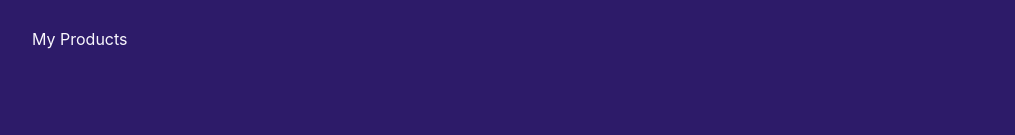
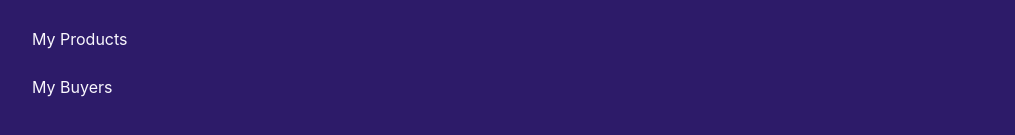
Before and after one commit to MoinulIslam7/Clothing-Spark-Client, a React (Create React App) app: page /dashboard in a window 1280 px wide. Shown: the part 209-344 px from the top of the page, without its empty margins (0-1015 px from the left). Built offline with nearby package versions, Linux system fonts and the light colour scheme; no server answers; sample sign-in values are in the browser's storage.

Commit message:
added my buyers

```diff
--- a/src/Layout/DashboardLayout.js
+++ b/src/Layout/DashboardLayout.js
@@ -19,6 +19,7 @@ const DashboardLayout = () => {
                         <li><Link to='/dashboard/MyWishList'>My WishList</Link></li>
                         <li><Link to='/dashboard/AddProduct'>Add a Product</Link></li>
                         <li><Link to='/dashboard/myproducts'>My Products</Link></li>
+                        <li><Link to='/dashboard/mybuyers'>My Buyers</Link></li>
                     </ul>
 
                 </div>
--- a/src/Pages/Dashboard/Seller/MyBuyers.js
+++ b/src/Pages/Dashboard/Seller/MyBuyers.js
@@ -0,0 +1,11 @@
+import React from 'react';
+
+const MyBuyers = () => {
+    return (
+        <div>
+            <h2>My Buyers: </h2>
+        </div>
+    );
+};
+
+export default MyBuyers;
--- a/src/Routes/Routes.js
+++ b/src/Routes/Routes.js
@@ -6,6 +6,7 @@ import CategoryDetails from "../Pages/CategoryDetails/CategoryDetails";
 import MyBookings from "../Pages/Dashboard/MyBookings/MyBookings";
 import MyWishList from "../Pages/Dashboard/MyWishList/MyWishList";
 import AddProduct from "../Pages/Dashboard/Seller/AddProduct";
+import MyBuyers from "../Pages/Dashboard/Seller/MyBuyers";
 import MyProducts from "../Pages/Dashboard/Seller/MyProducts";
 import Home from "../Pages/Home/Home"
 import Login from "../Pages/Login/Login";
@@ -64,6 +65,10 @@ const router = createBrowserRouter([
                 path: '/dashboard/myproducts',
                 element: <MyProducts></MyProducts>
             },
+            {
+                path: '/dashboard/mybuyers',
+                element: <MyBuyers></MyBuyers>
+            },
         ]
     },
     {
```
